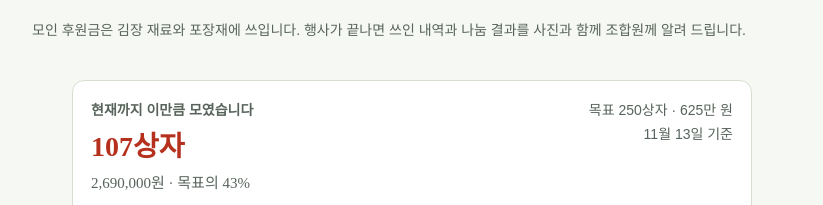
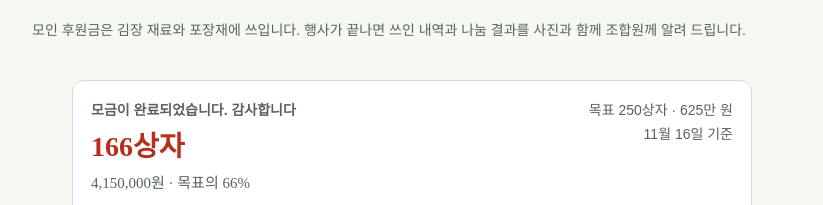
Before and after one commit to chh-navi87/kimjang-nanum-2026-v3, a plain HTML site: page index.html in a window 1280 px wide. Shown: the part 5731-5936 px from the top of the page, without its empty margins (228-1051 px from the left). Drawn offline with Linux system fonts and the light colour scheme; a web font is replaced by a local one.

Commit message:
후원금 모금 완료: 4,150,000원 (11월 16일 기준)
Co-Authored-By: Claude Sonnet 5.5 <noreply@anthropic.com>

```diff
--- a/index.html
+++ b/index.html
@@ -379,7 +379,7 @@ footer small{opacity:.8;font-size:13px}
   <p class="note">모인 후원금은 김장 재료와 포장재에 쓰입니다. 행사가 끝나면 쓰인 내역과 나눔 결과를 사진과 함께 조합원께 알려 드립니다.</p>
   <figure class="boxes" id="meter" aria-labelledby="meterTitle">
     <figcaption>
-      <span class="big" id="meterTitle"><span class="lab">현재까지 이만큼 모였습니다</span><b id="raisedBoxes">0상자</b><span id="raisedAmt">0원</span></span>
+      <span class="big" id="meterTitle"><span class="lab">모금이 완료되었습니다. 감사합니다</span><b id="raisedBoxes">0상자</b><span id="raisedAmt">0원</span></span>
       <span class="note">목표 250상자 · 625만 원<br><span id="updated"></span></span>
     </figcaption>
     <div class="grid" id="grid"></div>
@@ -477,7 +477,7 @@ footer small{opacity:.8;font-size:13px}
 <script>
 (function(){
   // 모금 현황: 2만 5천 원마다 한 칸. 금액이 바뀌면 RAISED와 UPDATED만 고칩니다.
-  var RAISED=2690000, UPDATED='11월 13일', PER=25000, GOAL=250;
+  var RAISED=4150000, UPDATED='11월 16일', PER=25000, GOAL=250;
   var n=Math.min(GOAL,Math.floor(RAISED/PER)), g=document.getElementById('grid'), h='';
   for(var i=0;i<GOAL;i++){h+=i<n?'<i class="c" style="--k:'+i+'"></i>':'<i></i>';}
   g.innerHTML=h;
```
